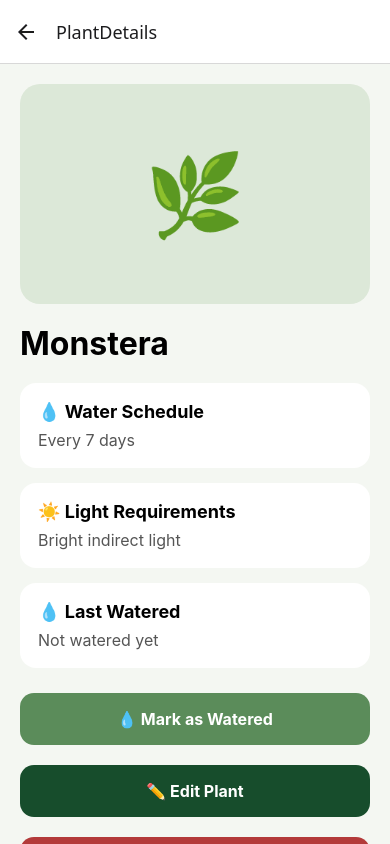
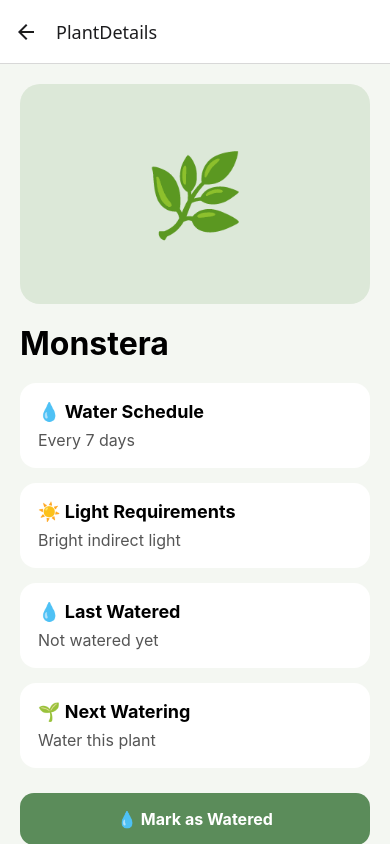
Before and after one commit to jenieciajae/RootedBlank, a React Native app: screen / in a window 390 px wide. Both pictures are taken after a click on the element 195 px from the left and 245 px from the top of the page. Shown: the top 844 px of the page. Built offline with nearby package versions, Linux system fonts and the light colour scheme.

Commit message:
Added watering tracker and next watering calculations

```diff
--- a/src/context/PlantContext.tsx
+++ b/src/context/PlantContext.tsx
@@ -132,7 +132,7 @@ const waterPlant = (id: string) => {
       plant.id === id
         ? {
             ...plant,
-            lastWatered: new Date().toLocaleDateString(),
+            lastWatered: new Date().toISOString(),
           }
         : plant
     )
--- a/src/screens/PlantDetailsScreen.tsx
+++ b/src/screens/PlantDetailsScreen.tsx
@@ -8,6 +8,7 @@ import {
 
 import { usePlants } from "../context/PlantContext";
 import { useEffect } from "react";
+import { getNextWateringDate } from "../utils/Watering";
 
 
 export default function PlantDetailsScreen({ route, navigation }: any) {
@@ -18,6 +19,12 @@ export default function PlantDetailsScreen({ route, navigation }: any) {
 const currentPlant = plants.find(
   (item) => item.id === plant.id
 );
+const nextWatering = currentPlant
+  ? getNextWateringDate(
+      currentPlant.lastWatered,
+      currentPlant.water
+    )
+  : "Unknown";
 
 useEffect(() => {
   navigation.setParams({
@@ -86,6 +93,15 @@ useEffect(() => {
          {currentPlant?.lastWatered || "Not watered yet"}
     </Text>
     </View>
+    <View style={styles.card}>
+  <Text style={styles.label}>
+    🌱 Next Watering
+  </Text>
+
+  <Text style={styles.detail}>
+    {nextWatering}
+  </Text>
+</View>
     <Pressable
   style={styles.waterButton}
   onPress={() => {
--- /dev/null
+++ b/src/utils/Watering.ts
@@ -0,0 +1,47 @@
+export function getNextWateringDate(
+  lastWatered: string | undefined,
+  wateringSchedule: string
+) {
+  if (!lastWatered) {
+    return "Water this plant";
+  }
+
+  let days = 0;
+
+  const numbers = wateringSchedule.match(/\d+/);
+
+  if (numbers) {
+    const amount = Number(numbers[0]);
+
+    if (wateringSchedule.toLowerCase().includes("week")) {
+      days = amount * 7;
+    } else {
+      days = amount;
+    }
+  } else {
+    // Handle API watering descriptions
+    switch (wateringSchedule.toLowerCase()) {
+      case "frequent":
+        days = 3;
+        break;
+
+      case "average":
+        days = 7;
+        break;
+
+      case "minimum":
+      case "rarely":
+        days = 14;
+        break;
+
+      default:
+        return "Unknown";
+    }
+  }
+
+  const nextDate = new Date(lastWatered);
+
+  nextDate.setDate(nextDate.getDate() + days);
+
+  return nextDate.toLocaleDateString();
+}
```
Also changed, not shown: src/components/TaskCard.tsx (added).
